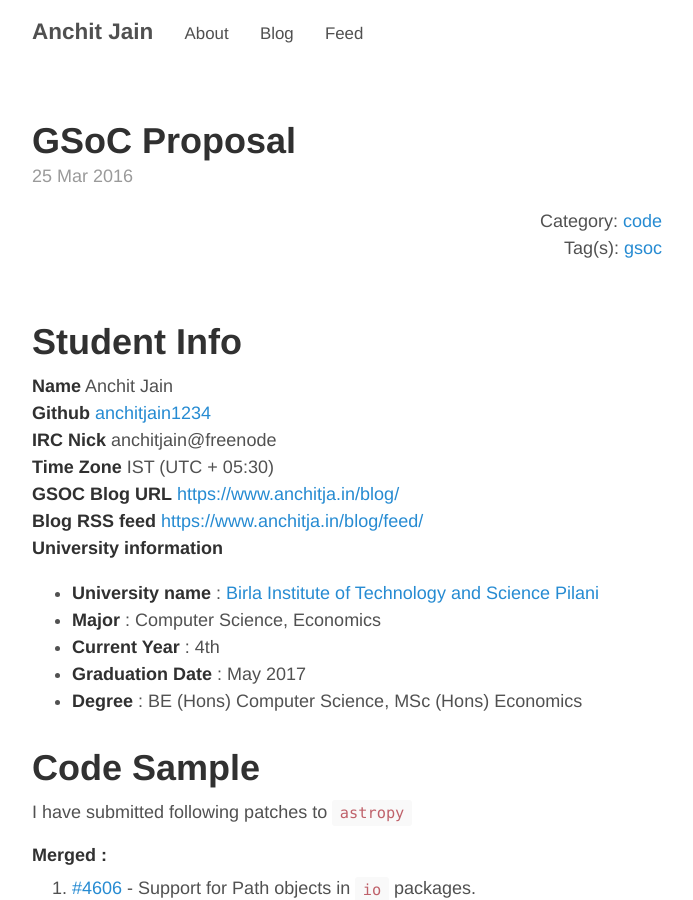
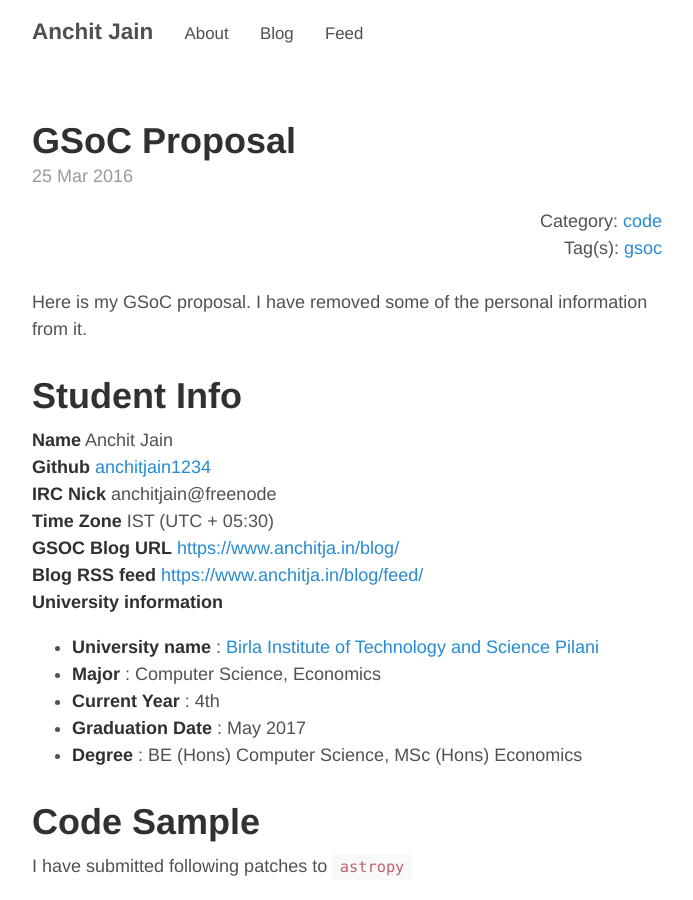
Before and after one commit to anchitjain1234/anchitjain1234.github.io, a Jekyll site: the page built from _posts/2016-03-25-gsoc-proposal.markdown, in a window 1280 px wide and 900 px high. Shown: the whole window, without its empty margins (293-986 px from the left). Built offline with Jekyll 4.4.1, drawn with Linux system fonts in a browser that asks for light colours; comment, search, counter and statistics services are not loaded.

```diff
--- a/_posts/2016-03-25-gsoc-proposal.markdown
+++ b/_posts/2016-03-25-gsoc-proposal.markdown
@@ -1,12 +1,12 @@
 ---
 layout: post
 comments: true
-permalink: gsoc_proposal
 title:  "GSoC Proposal"
 date:   2016-03-25 20:00:00 +0530
 category: code
 tags: gsoc
 ---
+Here is my GSoC proposal. I have removed some of the personal information from it.
 
 # Student Info
 
--- a/_posts/2016-04-05-erfa-wrapping-extension.markdown
+++ b/_posts/2016-04-05-erfa-wrapping-extension.markdown
@@ -2,7 +2,6 @@
 layout: post
 comments: true
 title:  "ERFA Wrapping Extension"
-permalink: erfa_intro
 date:   2016-04-05 20:00:00 +0530
 author: Anchit Jain
 category: code
@@ -62,7 +61,7 @@ From this little exercise, I was able to somewhat understand the workflow in `_e
 [gsoc]: https://summerofcode.withgoogle.com/
 [openastro]: http://openastronomy.org/
 [astropy]: https://github.com/astropy/astropy
-[proposal]: ../../../../../gsoc/2016/03/25/gsoc-proposal/
+[proposal]: {{page.previous.url}}
 [sofa]: http://www.iausofa.org/
 [iau]: http://www.iau.org/
 [liberfa]: https://github.com/liberfa/erfa
```
Also changed, not shown: 1 other file.
